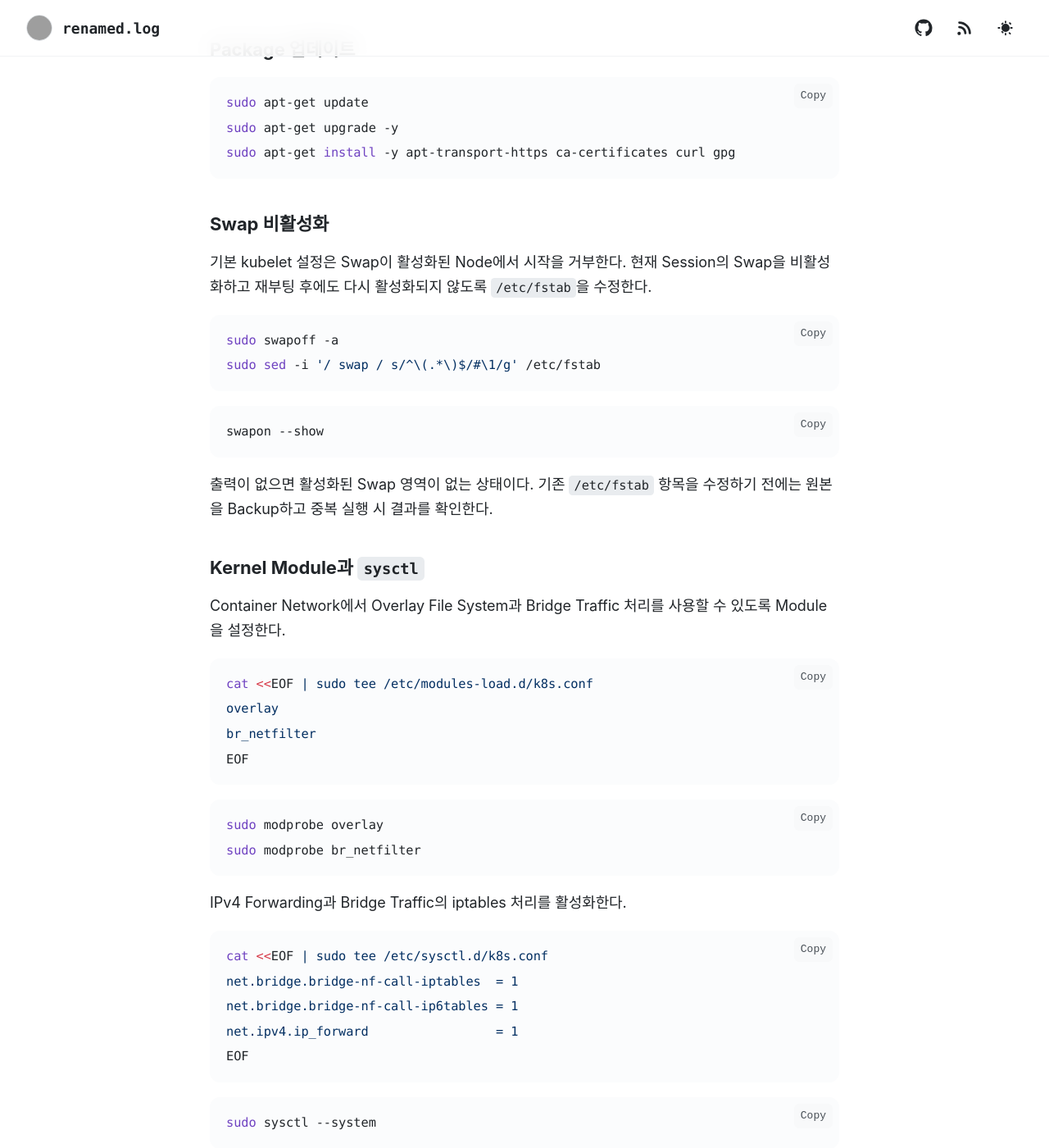
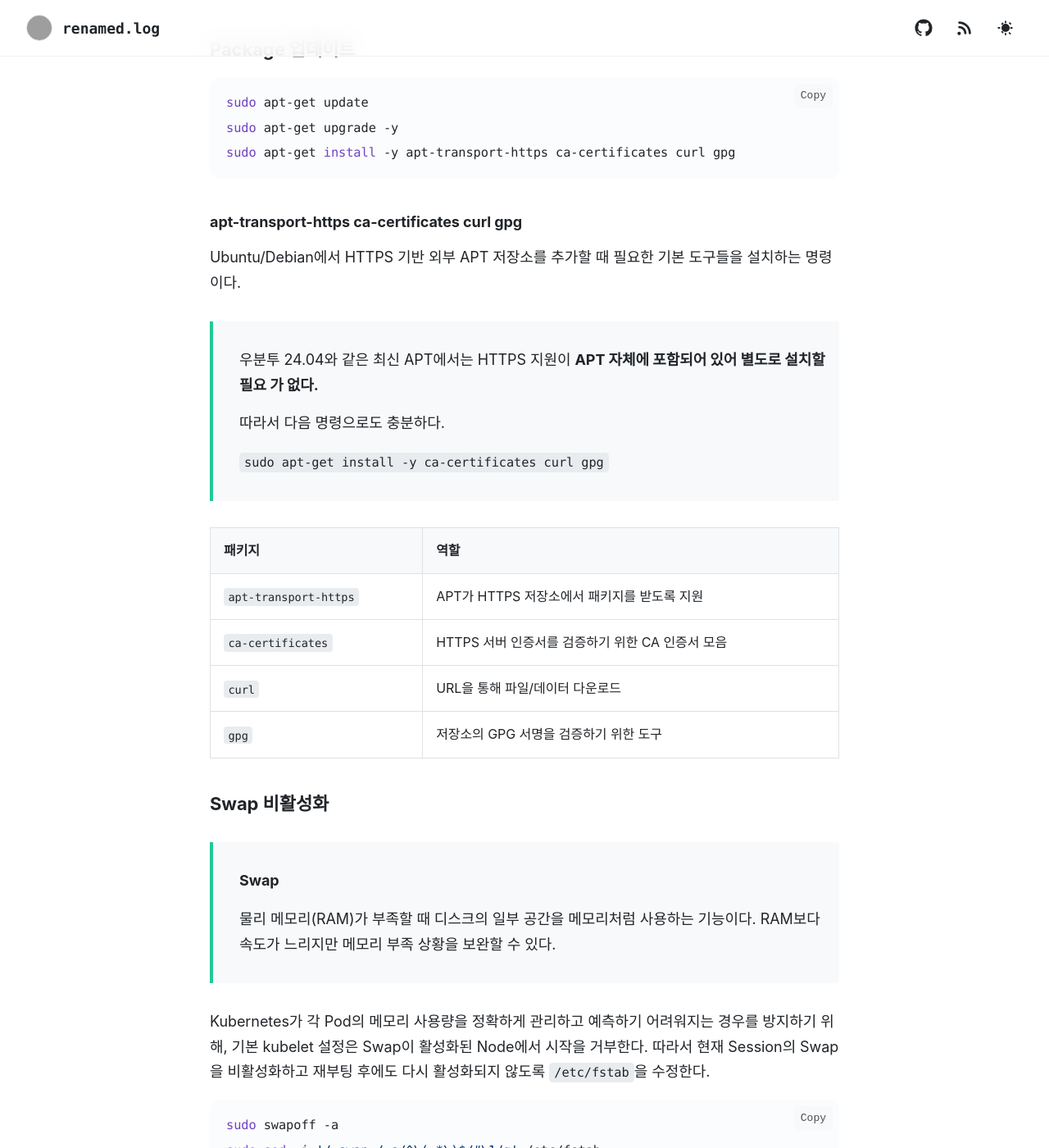
Before and after one commit to kkr010128/kkr010128.github.io, a Jekyll site: the page built from _posts/8.CloudNative/2026-08-25-cloud-native-21-kubeadm-cluster.md, in a window 1280 px wide and 1400 px high, scrolled down 4810 px. Shown: the whole window at 82% size. Built offline with Jekyll 4.4.1, drawn with Linux system fonts in a browser that asks for light colours; comment, search, counter and statistics services are not loaded; some of the changed text lies outside the part shown; grey boxes are pictures that could not be loaded.

Commit message:
0825 기존 학습 내용 보완

````diff
--- a/_posts/8.CloudNative/2026-08-25-cloud-native-21-kubeadm-cluster.md
+++ b/_posts/8.CloudNative/2026-08-25-cloud-native-21-kubeadm-cluster.md
@@ -148,9 +149,28 @@
 sudo apt-get install -y apt-transport-https ca-certificates curl gpg
 ```
 
+#### apt-transport-https ca-certificates curl gpg
+Ubuntu/Debian에서 HTTPS 기반 외부 APT 저장소를 추가할 때 필요한 기본 도구들을 설치하는 명령이다.
+> 우분투 24.04와 같은 최신 APT에서는 HTTPS 지원이 **APT 자체에 포함되어 있어 별도로 설치할 필요 가 없다.**
+>
+>  따라서 다음 명령으로도 충분하다.
+>
+>  `sudo apt-get install -y ca-certificates curl gpg`
+
+| 패키지                   | 역할                              |
+| --------------------- | ------------------------------- |
+| `apt-transport-https` | APT가 HTTPS 저장소에서 패키지를 받도록 지원    |
+| `ca-certificates`     | HTTPS 서버 인증서를 검증하기 위한 CA 인증서 모음 |
+| `curl`                | URL을 통해 파일/데이터 다운로드             |
+| `gpg`                 | 저장소의 GPG 서명을 검증하기 위한 도구         |
+
 ### Swap 비활성화
 
-기본 kubelet 설정은 Swap이 활성화된 Node에서 시작을 거부한다. 현재 Session의 Swap을 비활성화하고 재부팅 후에도 다시 활성화되지 않도록 `/etc/fstab`을 수정한다.
+> **Swap**
+>
+> 물리 메모리(RAM)가 부족할 때 디스크의 일부 공간을 메모리처럼 사용하는 기능이다. RAM보다 속도가 느리지만 메모리 부족 상황을 보완할 수 있다.
+
+Kubernetes가 각 Pod의 메모리 사용량을 정확하게 관리하고 예측하기 어려워지는 경우를 방지하기 위해, 기본 kubelet 설정은 Swap이 활성화된 Node에서 시작을 거부한다. 따라서 현재 Session의 Swap을 비활성화하고 재부팅 후에도 다시 활성화되지 않도록 `/etc/fstab`을 수정한다.
 
 ```bash
 sudo swapoff -a
@@ -282,9 +302,9 @@
 ## 6 ) 방화벽과 Port 확인
 
 ---
-
-방화벽 전체를 중지하지 않고 Node 역할과 CNI Plugin에 필요한 Port를 허용한다.
-
+Kubernetes Cluster에서는 Control Plane, Worker Node, CNI Plugin 사이 통신을 위해 여러 Port를 사용한다.
+운영 환경에서는 방화벽 전체를 중지하기보다 Node 역할과 CNI Plugin에 필요한 Port만 허용하는 방식으로 구성할 수 있다.
+따라서 운영 환경 기준으로, 방화벽 전체를 중지하지 않고 Node 역할과 CNI Plugin에 필요한 Port를 허용한다.
 ### Control Plane Port
 
 | Port | Protocol | 용도 |
@@ -295,15 +315,63 @@
 | `10257` | TCP | kube-controller-manager |
 | `10259` | TCP | kube-scheduler |
 
+```bash
+# Kubernetes API Server
+sudo ufw allow 6443/tcp
+
+# etcd Client / Peer
+sudo ufw allow 2379:2380/tcp
+
+# kubelet API
+sudo ufw allow 10250/tcp
+
+# kube-controller-manager
+sudo ufw allow 10257/tcp
+
+# kube-scheduler
+sudo ufw allow 10259/tcp
+
+# Flannel VXLAN
+sudo ufw allow 8472/udp
+```
 ### Worker Port
 
-| Port | Protocol | 용도 |
-|---|---|---|
-| `10250` | TCP | kubelet API |
-| `10256` | TCP | kube-proxy Health Endpoint |
-| `30000-32767` | TCP/UDP | 기본 NodePort 범위 |
+| Port          | Protocol | 용도                         |
+| ------------- | -------- | -------------------------- |
+| `10250`       | TCP      | kubelet API                |
+| `10256`       | TCP      | kube-proxy Health Endpoint |
+| `30000-32767` | TCP/UDP  | 기본 NodePort 범위             |
+
+```bash
+# kubelet API
+sudo ufw allow 10250/tcp
+
+# kube-proxy Health Endpoint
+sudo ufw allow 10256/tcp
+
+# NodePort
+sudo ufw allow 30000:32767/tcp
+sudo ufw allow 30000:32767/udp
+
+# Flannel VXLAN
+sudo ufw allow 8472/udp
+```
+
+`sudo ufw allow 10250`도 정상 동작하지만, kubernetes에서 필요한 프로토콜이 명시적으로 정해져 있다면 `10250/tcp` 처럼 프로토콜을 명시한 문법을 사용하는 것이 적절하다.
 
 Flannel VXLAN은 Node 사이의 UDP `8472` 등 별도 Port가 필요할 수 있다. 실제 허용 Port는 사용하는 CNI와 운영체제 방화벽 정책을 함께 확인한다.
+
+Flannel의 `8472/udp`는 **Control Plane/Worker를 포함해 Flannel이 실행되는 각 Node 간 통신**에 필요하다.
+
+### 실습 환경에서의 방화벽 비활성화
+학습 및 실습용 Cluster에서는 UFW를 비활성화 하여 방화벽 설정으로 인한 노드 간 통신 문제를 피하고, 구축 과정을 단순화하는 방법을 사용할 수도 있다.
+```bash
+sudo systemctl stop ufw       # 현재 실행 중인 UFW 중지
+
+sudo systemctl disable ufw    # 부팅 시 UFW 자동 실행 비활성화
+```
+이 방법으로 방화벽을 비활성화하면 K8s에서 사용하는 포트를 개별적으로 허용하지 않아도 된다.
+다만 실제 운영 환경에서는 보안을 위해 방화벽 전체를 비활성화하기보다는 필요한 포트만 허용하는 방식으로 구성하는 것이 적절하다.
 
 ## 7 ) Master에서 Control Plane 초기화
 
````
Also changed, not shown: other parts of _posts/8.CloudNative/2026-08-25-cloud-native-21-kubeadm-cluster.md (+1 -0 lines).
